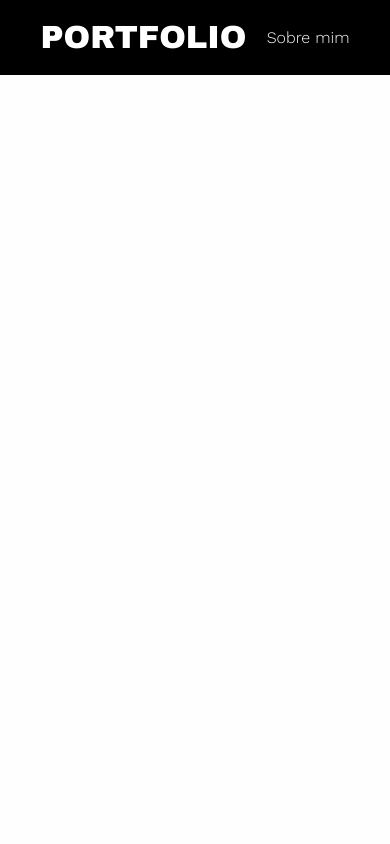
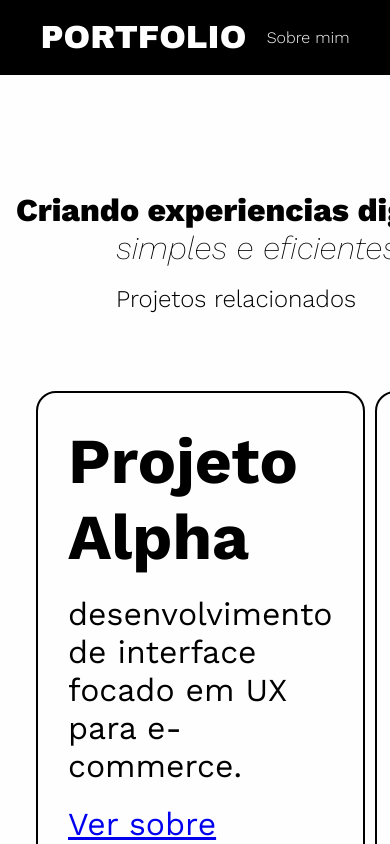
Before and after one commit to DenisKelvin/Portf-lio, a plain HTML site: page index.html in a window 390 px wide. Drawn offline with nearby package versions, Linux system fonts and the light colour scheme.

Commit message:
implementando media queries.

```diff
--- a/pages/style2/style.css
+++ b/pages/style2/style.css
@@ -32,8 +32,10 @@
     flex: 1;
     flex-direction: column;
     background-color: rgb(255, 255, 255);
-    gap: 10px;
-    padding: 0 300px 0 300px;
+    max-width: 1200px;
+    width: 100%;
+    margin: 0 auto;
+    padding: 1rem;
 }
 
 .Slogan {
@@ -103,3 +105,15 @@
     font-weight: 300;
     color: white;
 }
+
+@media (max-width: 480px) {
+    main {width : 100%; }
+}
+
+@media (min-width: 481px) and (max-width: 768px) {
+    main {width : 90%; }
+}
+
+@media (min-width: 769px) {
+    main {width: 80%;}
+}
--- a/style/style.css
+++ b/style/style.css
@@ -13,9 +13,13 @@
 }
 
 main{
+    display: flex;
     background-color: rgb(255, 254, 254);
     flex: 1;
-    padding: 0 400px 0 400px;
+    max-width: 1200px;
+    width: 100%;
+    margin: 0 auto;
+    padding: 1rem;
 }
 
 .cabeçalho {
@@ -166,3 +170,15 @@
 .rede{
     gap: 10px;
 }
+
+@media (max-width: 480px) {
+    main {width : 100%; }
+}
+
+@media (min-width: 481px) and (max-width: 768px) {
+    main {width : 90%; }
+}
+
+@media (min-width: 769px) {
+    main {width: 80%;}
+}
```
